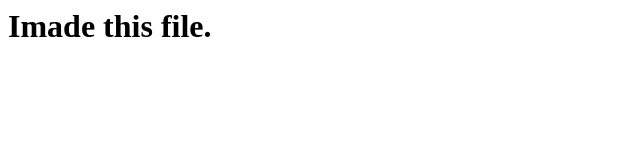
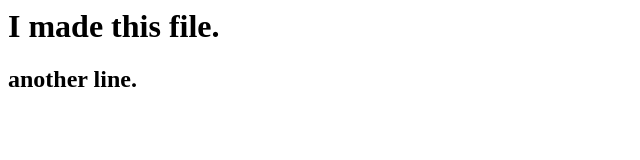
Before and after one commit to anishb23/First-Repository, a plain HTML site: page index.html in a window 1280 px wide. Shown: the whole page, without its empty margins (0-640 px from the left). Drawn offline with Linux system fonts and the light colour scheme.

Commit message:
Added another line

```diff
--- a/index.html
+++ b/index.html
@@ -1,5 +1,6 @@
 <html>
 <body>
-<h1>Imade this file. </h1>
+<h1>I made this file. </h1>
+<h2>another line. </h2>
 </body>
 </html>
```
